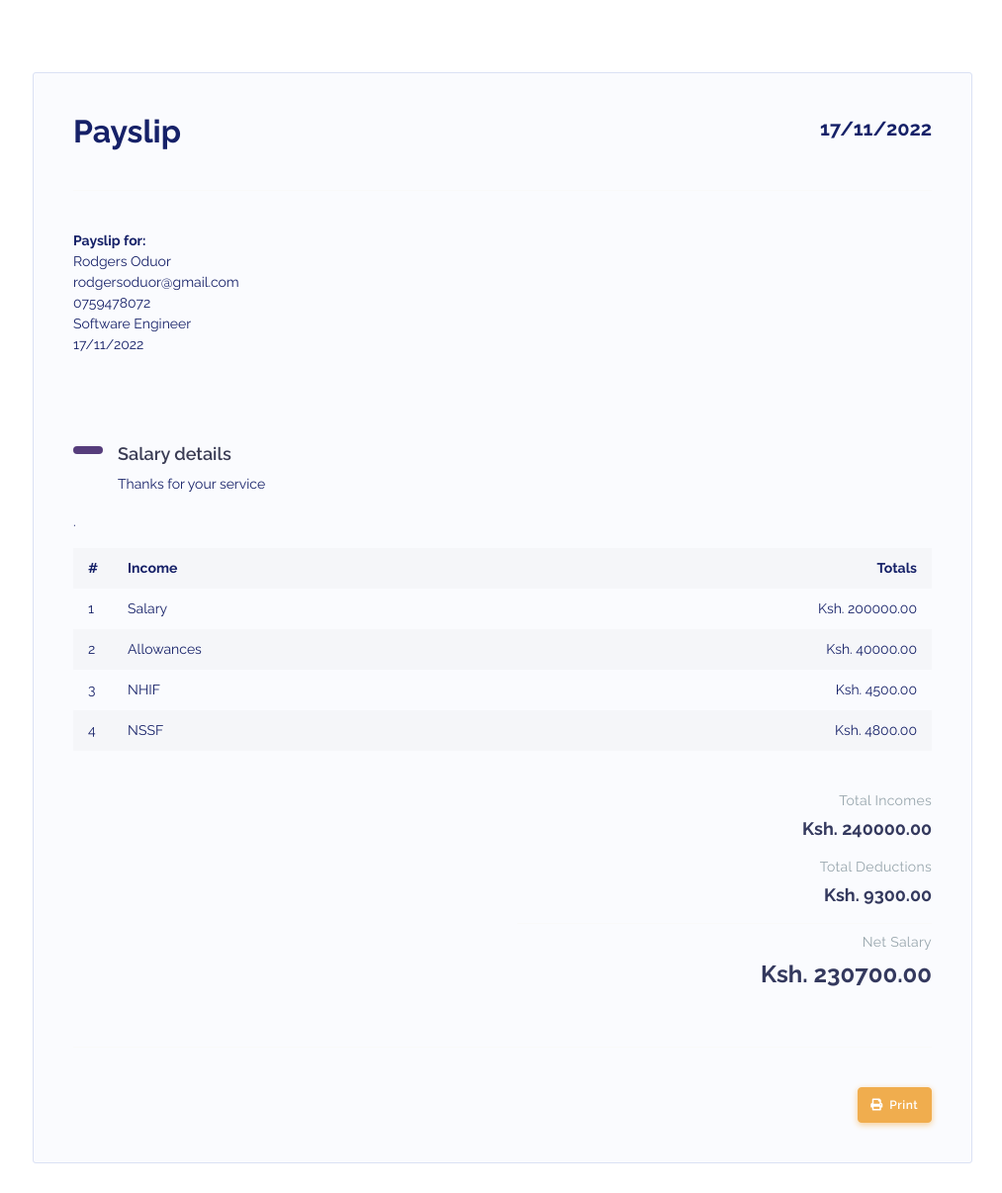
After one commit to rogy-code/PanaceaHRMS, a Django app: page /dashboard/salary/5/payslip/ in a window 1280 px wide. The commit adds this page. Shown: the whole page at 99% size, without its empty margins (267-1280 px from the left). Run offline with Django 4.2, Linux system fonts and the light colour scheme; data comes from the database, SQL or seed files in the repository; both versions use the stored data as it was after the commit; some libraries are stand-ins or nearby versions.

Commit message:
print receipt

```diff
--- /dev/null
+++ b/PanaceaHR/PanaceaApp/templates/PanaceaApp/payslip.html
@@ -0,0 +1,196 @@
+{% load static %}
+
+<!DOCTYPE html>
+<html lang="en">
+
+<!--   Tue, 07 Jan 2020 03:33:27 GMT -->
+
+<head>
+    <meta charset="UTF-8">
+    <meta content="width=device-width, initial-scale=1, maximum-scale=1, shrink-to-fit=no" name="viewport">
+    <title>Panacea HR System</title>
+
+    <!-- General CSS Files -->
+    <link rel="stylesheet" href="{% static 'assets/modules/bootstrap/css/bootstrap.min.css' %}">
+    <link rel="stylesheet" href="{% static 'assets/modules/fontawesome/css/all.min.css' %}">
+
+    <!-- CSS Libraries -->
+    <link rel="stylesheet" href="{% static 'assets/modules/jqvmap/dist/jqvmap.min.css' %}">
+    <link rel="stylesheet" href="{% static 'assets/modules/summernote/summernote-bs4.css' %}">
+    <link rel="stylesheet" href="{% static 'assets/modules/owlcarousel2/dist/assets/owl.carousel.min.css' %}">
+    <link rel="stylesheet" href="{% static 'assets/modules/owlcarousel2/dist/assets/owl.theme.default.min.css' %}">
+
+    <!-- full calender -->
+    <link rel="stylesheet" href="{% static 'assets/modules/fullcalendar/fullcalendar.min.css' %}">
+
+    <!-- datatable Libraries -->
+    <link rel="stylesheet" href="{% static 'assets/modules/datatables/datatables.min.css' %}">
+    <link rel="stylesheet"
+        href="{% static 'assets/modules/datatables/DataTables-1.10.16/css/dataTables.bootstrap4.min.css' %}">
+    <link rel="stylesheet" href="{% static 'assets/modules/datatables/Select-1.2.4/css/select.bootstrap4.min.css' %}">
+    <link href="https://cdn.datatables.net/buttons/1.2.2/js/dataTables.buttons.min.js">
+
+    <!-- font-awesome icons -->
+    <link rel="stylesheet" href="https://use.fontawesome.com/releases/v5.8.1/css/all.css" integrity="sha384-50oBUHEmvpQ+1lW4y57PTFmhCaXp0ML5d60M1M7uH2+nqUivzIebhndOJK28anvf" crossorigin="anonymous">
+
+    <!-- Template CSS -->
+    <link rel="stylesheet" href="{% static 'assets/css/style.min.css' %}">
+    <link rel="stylesheet" href="{% static 'assets/css/components.min.css' %}">
+
+</head>
+
+<body class="layout-4">
+
+    <div class="main-content">
+        <section class="section">
+
+
+            <div class="section-body" id="printpayslip">
+                <div class="invoice">
+                    <div class="invoice-print justify-content-center">
+                        <div class="row">
+                            <div class="col-lg-12">
+                                <div class="invoice-title">
+                                    <h2>Payslip</h2>
+                                    <div class="invoice-number">{% now "d/m/Y" %}</div>
+                                </div>
+                                <hr>
+                                <div class="row">
+                                    <div class="col-md-6">
+                                        <address>
+                                            <strong>Payslip for:</strong><br>
+                                            {{salary.employee.fullname}}<br>
+                                            {{salary.employee.email}}<br>
+                                            {{salary.employee.telephone}}<br>
+                                            {{salary.employee.position}}<br>
+                                            {% now "d/m/Y" %}
+                                        </address>
+                                    </div>
+
+                                </div>
+                                <div class="row">
+                                    <div class="col-md-6">
+                                        <address>
+
+                                        </address>
+                                    </div>
+                                    <div class="col-md-6 text-md-right">
+                                        <address>
+
+                                        </address>
+                                    </div>
+                                </div>
+                            </div>
+                        </div>
+
+                        <div class="row mt-4">
+                            <div class="col-sm-12">
+                                <div class="section-title">Salary details</div>
+                                <p class="section-lead">Thanks for your service</p>.</p>
+                                <div class="table-responsive">
+                                    <table class="table table-striped table-hover table-md">
+                                        <tr>
+                                            <th data-width="40">#</th>
+                                            <th>Income</th>
+                                            <th class="text-center"></th>
+                                            <th class="text-right">Totals</th>
+                                        </tr>
+                                        <tr>
+                                            <td>1</td>
+                                            <td>Salary</td>
+                                            <td class="text-center"></td>
+                                            <td class="text-right">Ksh. {{salary.salary}}</td>
+                                        </tr>
+                                        <tr>
+                                            <td>2</td>
+                                            <td>Allowances</td>
+                                            <td class="text-center"></td>
+                                            <td class="text-right">Ksh. {{salary.allowance}}</td>
+                                        </tr>
+                                        <tr>
+                                            <td>3</td>
+                                            <td>NHIF</td>
+                                            <td class="text-center"></td>
+                                            <td class="text-right">Ksh. {{salary.nhif}}</td>
+                                        </tr>
+                                        <tr>
+                                            <td>4</td>
+                                            <td>NSSF</td>
+                                            <td class="text-center"></td>
+                                            <td class="text-right">Ksh. {{salary.nssf}}</td>
+                                        </tr>
+                                    </table>
+                                </div>
+                                <div class="row mt-4">
+                                    <div class="col-lg-6">
+
+                                    </div>
+                                    <div class="col-lg-6 text-right">
+                                        <div class="invoice-detail-item">
+                                            <div class="invoice-detail-name">Total Incomes</div>
+                                            <div class="invoice-detail-value">Ksh. {{salary.total_income}}</div>
+                                        </div>
+                                        <div class="invoice-detail-item">
+                                            <div class="invoice-detail-name">Total Deductions</div>
+                                            <div class="invoice-detail-value">Ksh. {{salary.total_deductions}}</div>
+                                        </div>
+                                        <hr class="mt-2 mb-2">
+                                        <div class="invoice-detail-item">
+                                            <div class="invoice-detail-name">Net Salary</div>
+                                            <div class="invoice-detail-value invoice-detail-value-lg">Ksh.
+                                                {{salary.netSalary}}</div>
+                                        </div>
+                                    </div>
+                                </div>
+                            </div>
+                        </div>
+                    </div>
+                    <hr>
+
+                    <div class="text-md-right">
+                        <button type="submit" value="click" filename="{{salary.employee.idnumber}}" onclick="print()"
+                            class="btn btn-warning btn-icon icon-left print">
+                            <i class="fas fa-print"></i> Print</button>
+                    </div>
+                </div>
+            </div>
+        </section>
+    </div>
+
+    <!-- General JS Scripts -->
+    <script src="{% static 'assets/bundles/lib.vendor.bundle.js' %}"></script>
+    <script src="{% static 'js/CodiePie.js' %}"></script>
+
+    <!-- JS Libraies -->
+    <script src="{% static 'assets/modules/jquery.sparkline.min.js' %}"></script>
+    <script src="{% static 'assets/modules/chart.min.js' %}"></script>
+    <script src="{% static 'assets/modules/owlcarousel2/dist/owl.carousel.min.js' %}"></script>
+    <script src="{% static 'assets/modules/summernote/summernote-bs4.js' %}"></script>
+    <script src="{% static 'assets/modules/chocolat/dist/js/jquery.chocolat.min.js' %}"></script>
+
+    <!-- calender -->
+    <script src="{% static 'assets/modules/fullcalendar/fullcalendar.min.js' %}"></script>
+    <script src="{% static 'js/page/modules-calendar.js' %}"></script>
+
+    <!-- Page Specific JS File -->
+    <script src="{% static 'js/page/index.js' %}"></script>
+
+    <!-- datatable JS File -->
+    <script src="{% static 'assets/modules/datatables/datatables.min.js' %}"></script>
+    <script src="{% static 'assets/modules/datatables/DataTables-1.10.16/js/dataTables.bootstrap4.min.js' %}"></script>
+    <script src="{% static 'assets/modules/datatables/Select-1.2.4/js/dataTables.select.min.js' %}"></script>
+    <script src="{% static 'js/page/modules-datatables.js' %}"></script>
+
+    <link rel="stylesheet" type="text/css" href="https://cdn.datatables.net/v/dt/jszip-2.5.0/dt-1.10.16/b-1.5.1/b-html5-1.5.1/datatables.min.css"/>
+
+    <script type="text/javascript" src="https://cdn.datatables.net/v/dt/jszip-2.5.0/dt-1.10.16/b-1.5.1/b-html5-1.5.1/datatables.min.js"></script>
+
+
+    <!-- Template JS File -->
+    <script src="{% static 'js/scripts.js' %}"></script>
+    <script src="{% static 'js/custom.js' %}"></script>
+</body>
+
+<!--   Tue, 07 Jan 2020 03:35:12 GMT -->
+
+</html>
--- a/PanaceaHR/PanaceaApp/templates/PanaceaApp/salaryDetail.html
+++ b/PanaceaHR/PanaceaApp/templates/PanaceaApp/salaryDetail.html
@@ -118,6 +118,11 @@
                 </div>
                 <hr>
                 <div class="text-md-right">
+                    <a href="{% url 'payslip' salary.id %}" class="btn btn-success btn-icon icon-left print">
+                        <i class="fas fa-print"></i> Print</a>
+                </div>
+                <div class="text-md-right">
+
                     <button type="submit" value="click" onclick="generatePDF()"
                         class="btn btn-warning btn-icon icon-left print">
                         <i class="fas fa-print"></i> Print</button>
--- a/PanaceaHR/PanaceaApp/urls.py
+++ b/PanaceaHR/PanaceaApp/urls.py
@@ -13,6 +13,7 @@ urlpatterns = [
     path('addSalary/', views.addSalary, name='addSalary'),
     path('editSalary/<str:pk>/', views.editSalary, name='editSalary'),
     path('deleteSalary/<str:pk>/', views.deleteSalary, name='deleteSalary'),
+    path('salary/<str:pk>/payslip/', views.payslip, name='payslip'),
 
     # department urls
     path('department/', views.department, name='department'),
--- a/PanaceaHR/PanaceaApp/views.py
+++ b/PanaceaHR/PanaceaApp/views.py
@@ -68,6 +68,13 @@ def salary(request):
     context = {'salarys': salarys}
     return render(request, 'PanaceaApp/salary.html', context)
 
+# payslip
+def payslip(request, pk):
+    salary = Sallary.objects.get(id=pk)
+    employees = Employee.objects.all()
+    context = {'salary': salary, 'employees': employees}
+    return render(request, 'PanaceaApp/payslip.html', context)
+
 # salary select by is
 def salaryDetail(request, pk):
     salary = Sallary.objects.get(id=pk)
@@ -125,6 +132,7 @@ def deleteSalary(request, pk):
         return redirect('home')
     return render(request, 'PanaceaApp/delete.html', {'obj': salary})
 
+
 # department views
 def department(request):
     departments = Department.objects.all()
```
Also changed, not shown: PanaceaHR/PanaceaApp/templates/PanaceaApp/employeeDetail.html (+5 -2 lines), PanaceaHR/db.sqlite3.
